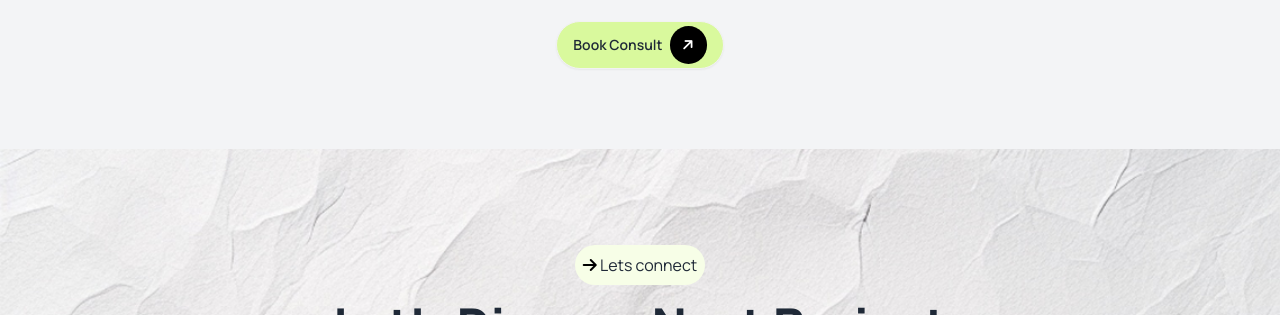
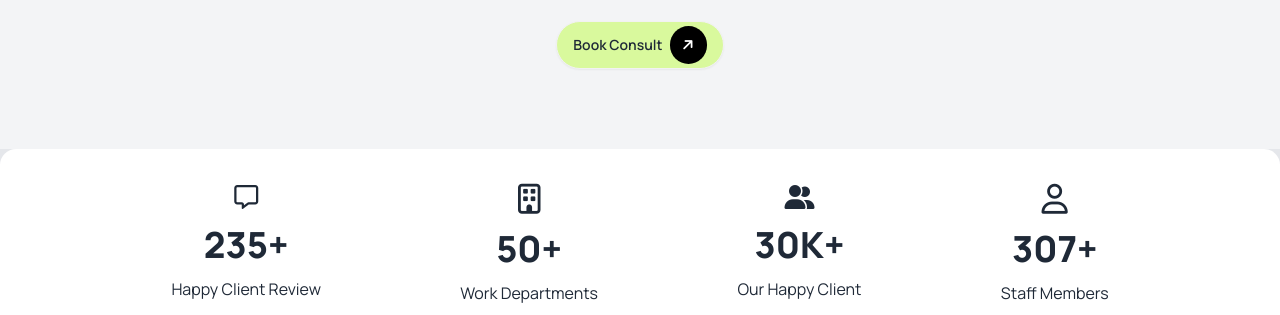
Before and after one commit to sumdx/third-assignment-B10A3, a plain HTML site: page index.html in a window 1280 px wide. Shown: the part 637-952 px from the top of the page. Drawn offline with nearby package versions, Linux system fonts and the light colour scheme.

Commit message:
Stat section added

```diff
--- a/index.html
+++ b/index.html
@@ -90,6 +90,35 @@
 
       </section>
 
+      <!-- Stat Section -->
+      <section class="container mx-auto bg-white p-8 rounded-2xl flex justify-evenly">
+        <!-- stat 1 -->
+        <div class="flex flex-col items-center gap-3">
+          <i class="fa-regular fa-message mx-auto text-2xl"></i>
+          <h4 class="text-4xl font-extrabold">235+</h4>
+          <p>Happy Client Review</p>
+        </div>
+        <!-- stat 2 -->
+        <div class="flex flex-col items-center gap-3">
+          <i class="fa-regular fa-building text-3xl"></i>
+          <h4 class="text-4xl font-extrabold">50+</h4>
+          <p>Work Departments</p>
+        </div>
+        <!-- stat 3 -->
+        <div class="flex flex-col items-center gap-3">
+          <i class="fa-solid fa-user-group text-2xl"></i>
+          <h4 class="text-4xl font-extrabold">30K+</h4>
+          <p>Our Happy Client</p>
+        </div>
+        <!-- stat 4 -->
+        <div class="flex flex-col items-center gap-3">
+          <i class="fa-regular fa-user text-3xl"></i>
+          <h4 class="text-4xl font-extrabold">307+</h4>
+          <p>Staff Members</p>
+        </div>
+      </section>
+
+
        <!-- Lets Disscuss Section -->
       <section style="background-image: url(./assets/bg.jpg); background-repeat: no-repeat;" class="bg-center bg-cover py-24">
 
```
